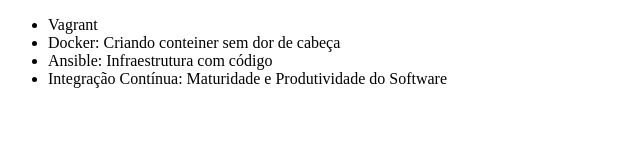
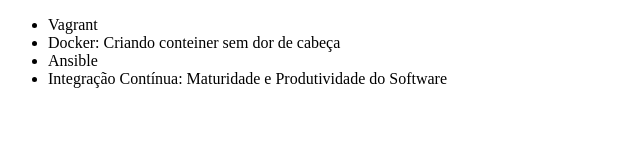
Before and after one commit to WagnerVereda/alura-git, a plain HTML site: page index.html in a window 1280 px wide. Shown: the whole page, without its empty margins (0-640 px from the left). Drawn offline with Linux system fonts and the light colour scheme.

Commit message:
Revert "Mudando nome de curso de Ansible"
This reverts commit c95ce3d16a4881e1afbd16341621453338448956.

```diff
--- a/index.html
+++ b/index.html
@@ -8,7 +8,7 @@
     <ul>
         <li>Vagrant</li>
         <li>Docker: Criando conteiner sem dor de cabeça</li>
-        <li>Ansible: Infraestrutura com código</li>
+        <li>Ansible</li>
         <li>Integração Contínua: Maturidade e Produtividade do Software</li>
     </ul>
 </body>
```
